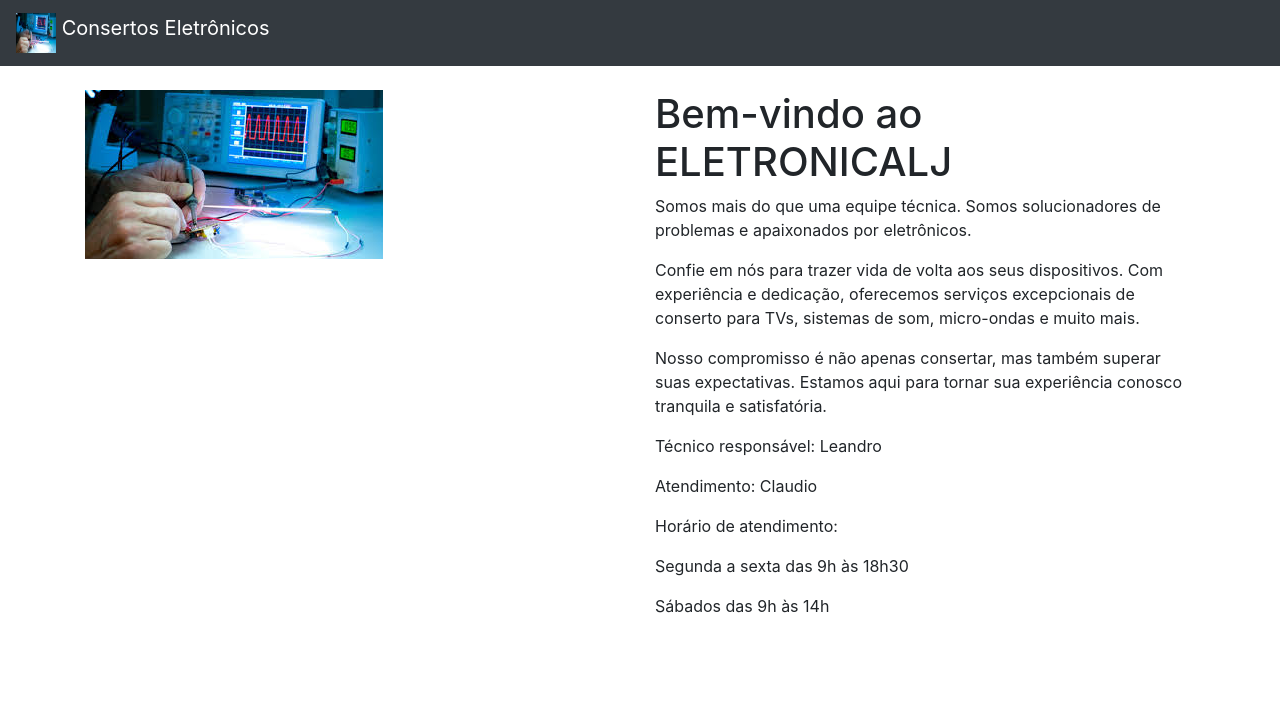
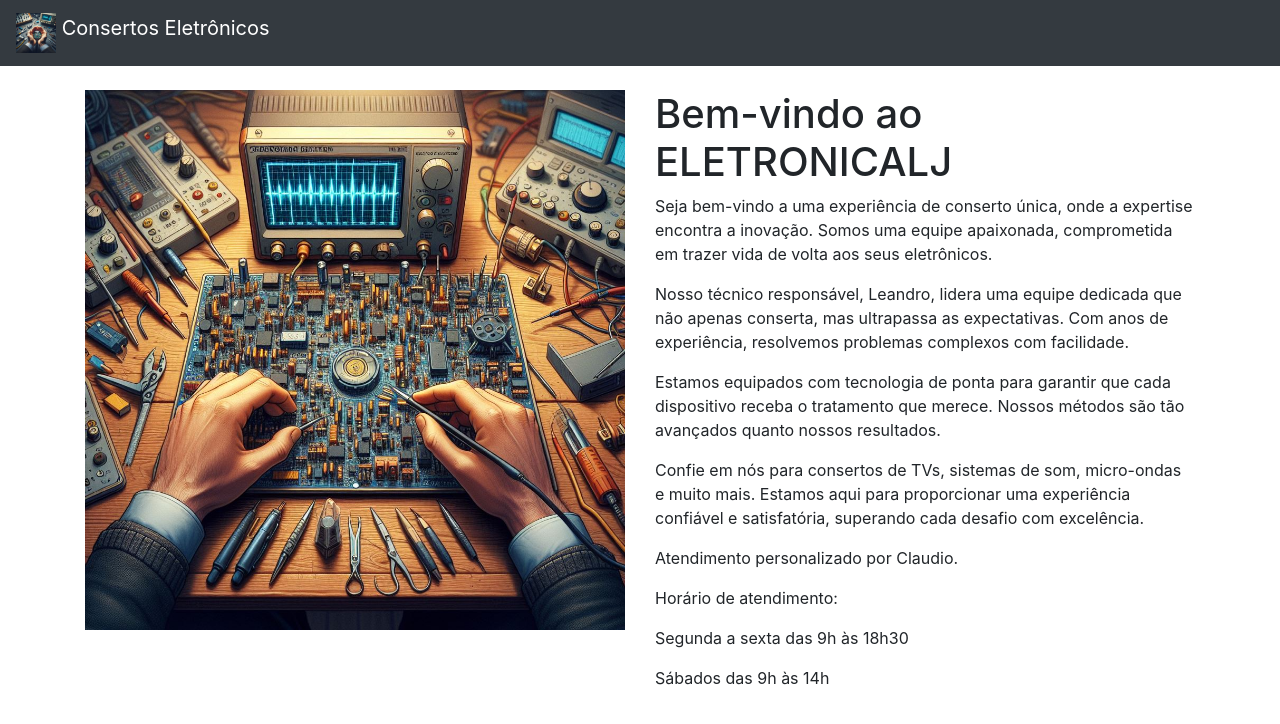
Before and after one commit to marcelo-antonio-nunes/site_eletronicalj, a Flask app: page / in a window 1280 px wide. Shown: the top 724 px of the page. Run offline with Flask 3, Linux system fonts and the light colour scheme; some libraries are stand-ins or nearby versions.

Commit message:
segundo commit

```diff
--- a/templates/index.html
+++ b/templates/index.html
@@ -11,7 +11,7 @@
 
     <nav class="navbar navbar-dark bg-dark">
         <a class="navbar-brand" href="#">
-            <img src="{{ url_for('static', filename='logo.jpeg') }}" width="40" height="40" class="d-inline-block align-top" alt="">
+            <img src="{{ url_for('static', filename='logo1.jpg') }}" width="40" height="40" class="d-inline-block align-top" alt="">
             Consertos Eletrônicos
         </a>
     </nav>
@@ -19,15 +19,15 @@
     <div class="container mt-4">
         <div class="row">
             <div class="col-md-6">
-                <img src="{{ url_for('static', filename='logo.jpeg') }}" alt="Logo" class="img-fluid animate__animated animate__fadeInDown" style="max-width: 100%;">
+                <img src="{{ url_for('static', filename='logo.jpg') }}" alt="Logo" class="img-fluid animate__animated animate__fadeInDown" style="max-width: 100%;">
             </div>
             <div class="col-md-6">
                 <h1>Bem-vindo ao ELETRONICALJ</h1>
-                <p>Somos mais do que uma equipe técnica. Somos solucionadores de problemas e apaixonados por eletrônicos.</p>
-                <p>Confie em nós para trazer vida de volta aos seus dispositivos. Com experiência e dedicação, oferecemos serviços excepcionais de conserto para TVs, sistemas de som, micro-ondas e muito mais.</p>
-                <p>Nosso compromisso é não apenas consertar, mas também superar suas expectativas. Estamos aqui para tornar sua experiência conosco tranquila e satisfatória.</p>
-                <p>Técnico responsável: Leandro</p>
-                <p>Atendimento: Claudio</p>
+                <p>Seja bem-vindo a uma experiência de conserto única, onde a expertise encontra a inovação. Somos uma equipe apaixonada, comprometida em trazer vida de volta aos seus eletrônicos.</p>
+                <p>Nosso técnico responsável, Leandro, lidera uma equipe dedicada que não apenas conserta, mas ultrapassa as expectativas. Com anos de experiência, resolvemos problemas complexos com facilidade.</p>
+                <p>Estamos equipados com tecnologia de ponta para garantir que cada dispositivo receba o tratamento que merece. Nossos métodos são tão avançados quanto nossos resultados.</p>
+                <p>Confie em nós para consertos de TVs, sistemas de som, micro-ondas e muito mais. Estamos aqui para proporcionar uma experiência confiável e satisfatória, superando cada desafio com excelência.</p>
+                <p>Atendimento personalizado por Claudio.</p>
                 <p>Horário de atendimento:</p>
                 <p>Segunda a sexta das 9h às 18h30</p>
                 <p>Sábados das 9h às 14h</p>
```
Also changed, not shown: static/logo.jpeg (deleted), static/logo.jpg (added), static/logo1.jpg (added), static/logo3.jpg (added).
